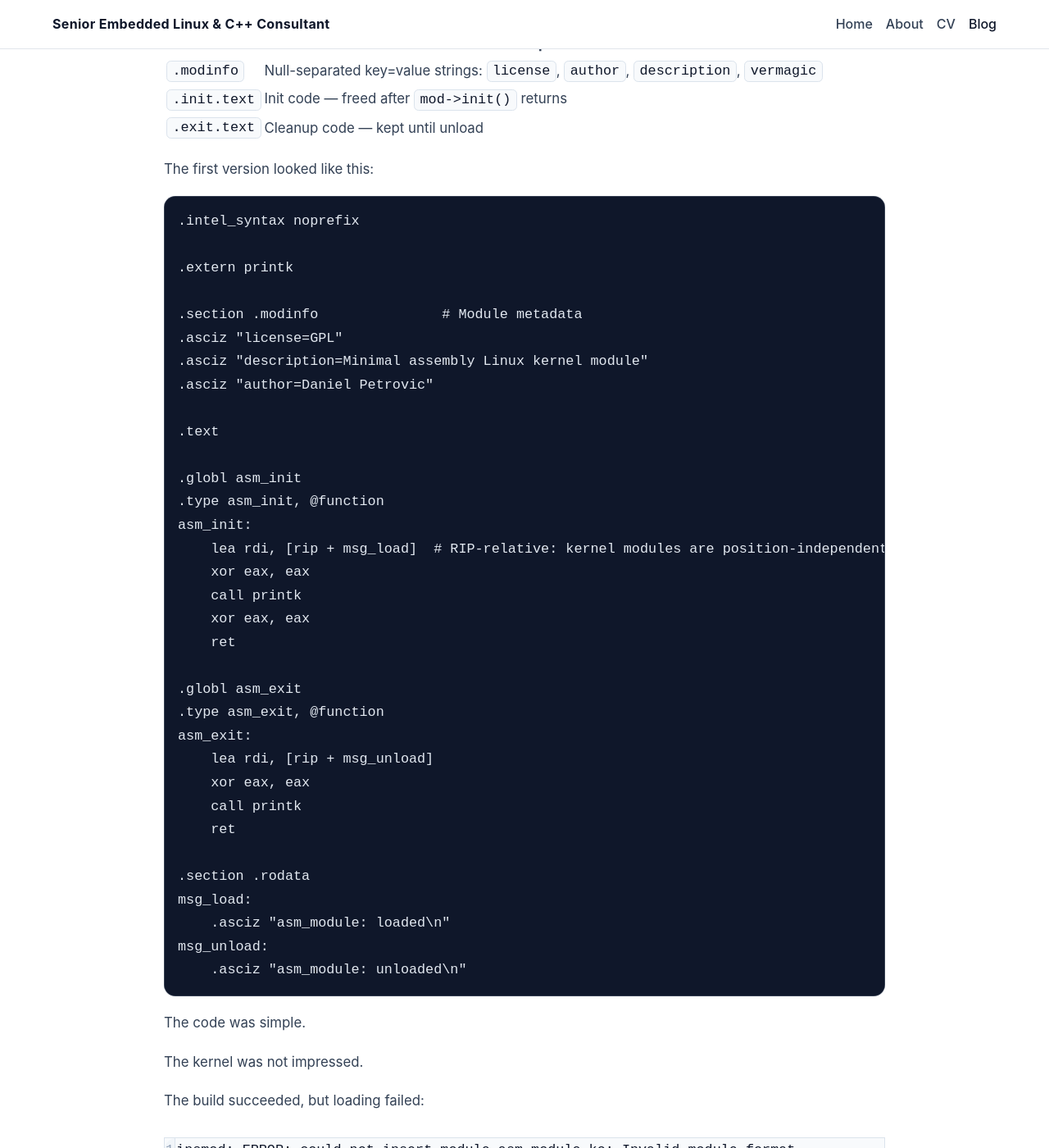
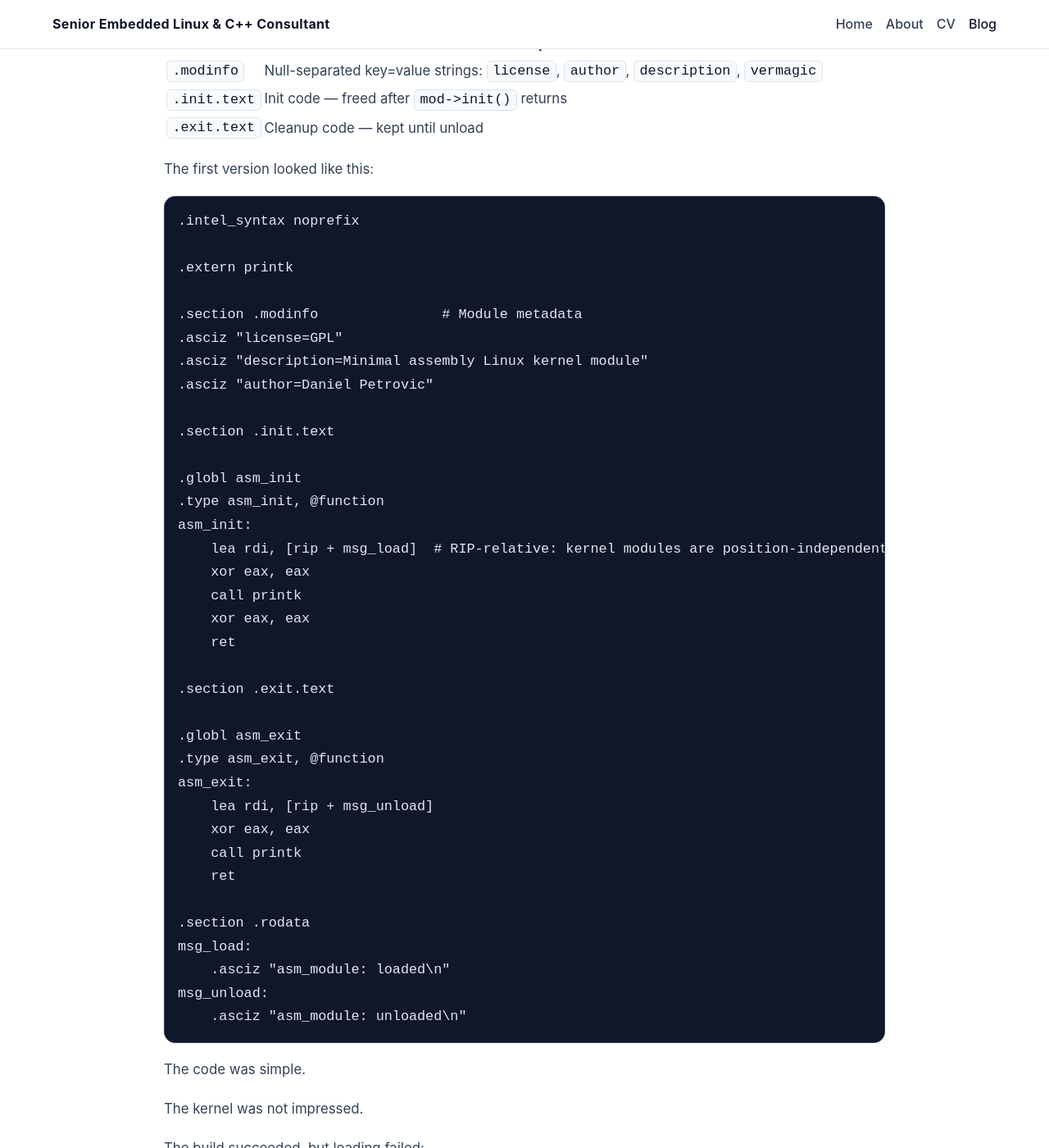
Before and after one commit to daniel-petrovic/daniel-petrovic.github.io, a Jekyll site: the page built from _posts/2026-07-28-building-linux-kernel-module-pure-x86-assembly.md, in a window 1280 px wide and 1400 px high, scrolled down 2442 px. Shown: the whole window at 82% size. Built offline with Jekyll 4.4.1, drawn with Linux system fonts in a browser that asks for light colours.

Commit message:
Add .init.text and .exit.text to initial code version

```diff
--- a/_posts/2026-07-28-building-linux-kernel-module-pure-x86-assembly.md
+++ b/_posts/2026-07-28-building-linux-kernel-module-pure-x86-assembly.md
@@ -94,7 +94,7 @@ The first version looked like this:
 .asciz "description=Minimal assembly Linux kernel module"
 .asciz "author=Daniel Petrovic"
 
-.text
+.section .init.text
 
 .globl asm_init
 .type asm_init, @function
@@ -104,6 +104,8 @@ asm_init:
     call printk
     xor eax, eax
     ret
+
+.section .exit.text
 
 .globl asm_exit
 .type asm_exit, @function
```
